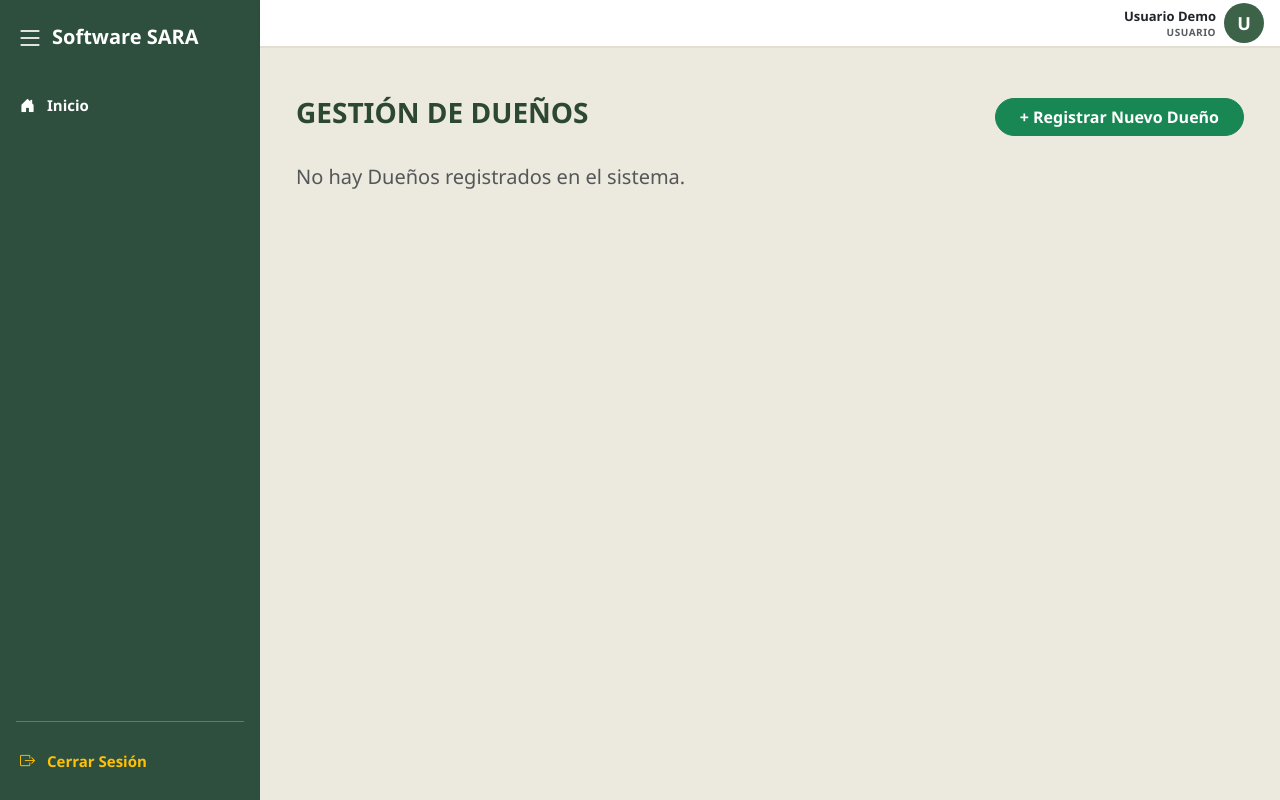
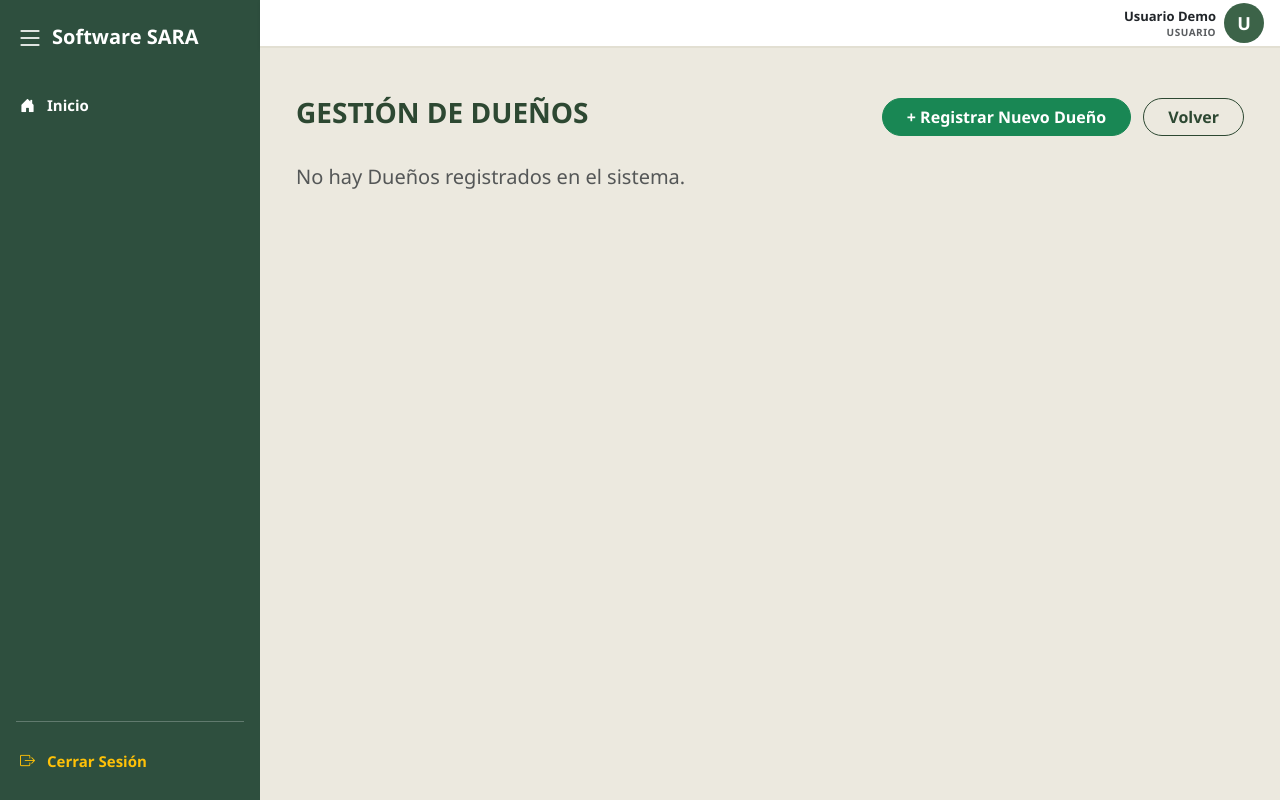
Before and after one commit to Yuliana-2006/Software-SARA, an ASP.NET Core app: template Views/Dueno/Index.cshtml in a window 1280 px wide. Run offline with ASP.NET Core 8, Linux system fonts and the light colour scheme; the template is opened without the code that fills it, so the values that code supplies are empty; some libraries are stand-ins or nearby versions.

Commit message:
feat: agrege botones volver

```diff
--- a/Views/Caja/Index.cshtml
+++ b/Views/Caja/Index.cshtml
@@ -21,7 +21,7 @@
 </style>
 
 <div class="container py-4">
-    <h3 class="fw-bold mb-4" style="color: #2D4832;">Caja</h3>
+    <h3 class="fw-bold mb-4" style="color: #2D4832;">CAJA</h3>
 
     @if (TempData["MensajeExito"] != null) { <div class="alert alert-success fw-bold shadow-sm">@TempData["MensajeExito"]</div> }
     @if (TempData["MensajeError"] != null) { <div class="alert alert-danger fw-bold shadow-sm">@TempData["MensajeError"]</div> }
--- a/Views/Dueno/Index.cshtml
+++ b/Views/Dueno/Index.cshtml
@@ -26,7 +26,11 @@
 <div class="container py-4">
     <div class="d-flex justify-content-between align-items-center mb-4">
         <h3 class="fw-bold" style="color: #2D4832;">GESTIÓN DE DUEÑOS</h3>
-        <a asp-action="Crear" class="btn btn-success rounded-pill fw-bold px-4">+ Registrar Nuevo Dueño</a>
+        <div>
+            <!-- Botón de Registrar y el nuevo Botón de Volver -->
+            <a asp-action="Crear" class="btn btn-success rounded-pill fw-bold px-4 me-2">+ Registrar Nuevo Dueño</a>
+            <a asp-controller="Home" asp-action="Index" class="btn btn-outline-dark rounded-pill fw-bold px-4" style="border-color: #2D4832; color: #2D4832;">Volver</a>
+        </div>
     </div>
 
     @if (TempData["MensajeExito"] != null) { <div class="alert alert-success fw-bold shadow-sm">@TempData["MensajeExito"]</div> }
@@ -75,7 +79,7 @@
             <div class="modal-body text-center">
                 <h4 class="sara-modal-title" id="textoEstado"></h4>
                 <form id="formEstado" method="post" asp-action="CambiarEstado">
-                    @Html.AntiForgeryToken() <!-- ¡ESTO ES VITAL! -->
+                    @Html.AntiForgeryToken()
                     <input type="hidden" name="id" id="idEstado" />
                     <div class="d-flex justify-content-between mt-4">
                         <button type="submit" class="sara-modal-btn">Confirmar</button>
@@ -94,7 +98,7 @@
             <div class="modal-body text-center">
                 <h4 class="sara-modal-title" id="textoEliminar"></h4>
                 <form id="formEliminar" method="post" asp-action="Eliminar">
-                    @Html.AntiForgeryToken() <!-- ¡ESTO ES VITAL! -->
+                    @Html.AntiForgeryToken()
                     <input type="hidden" name="id" id="idEliminar" />
                     <div class="d-flex justify-content-between mt-4">
                         <button type="submit" class="sara-modal-btn text-danger">Confirmar</button>
--- a/Views/Informe/Index.cshtml
+++ b/Views/Informe/Index.cshtml
@@ -20,7 +20,7 @@
                     <input type="date" name="fechaSeleccionada" class="form-control rounded-pill" value="@DateTime.Today.ToString("yyyy-MM-dd")" required />
                 </div>
                 <button type="submit" class="btn btn-light w-100 rounded-pill fw-bold py-2">GENERAR REPORTE</button>
-                <a asp-controller="Caja" asp-action="Index" class="btn btn-outline-light w-100 rounded-pill mt-2">Cancelar</a>
+                <a asp-controller="Home" asp-action="Index" class="btn btn-outline-light w-100 rounded-pill mt-2">Cancelar</a>
             </form>
         </div>
     </div>
--- a/Views/Informe/Preview.cshtml
+++ b/Views/Informe/Preview.cshtml
@@ -143,7 +143,7 @@
     }
 
     <!-- SECCIÓN 3: FACTURAS PAGADAS -->
-    <h5 class="fw-bold mt-5 mb-3" style="color: #198754;"><i class="bi bi-check-circle-fill"></i> Facturas Pagadas / Canceladas</h5>
+    <h5 class="fw-bold mt-5 mb-3" style="color: #198754;"><i class="bi bi-check-circle-fill"></i> Facturas Pagadas</h5>
     @if (Model.FacturasPagadas.Any())
     {
         <div class="table-responsive shadow-sm rounded">
--- a/Views/Personal/SeleccionarRol.cshtml
+++ b/Views/Personal/SeleccionarRol.cshtml
@@ -18,7 +18,7 @@
         <h3 class="fw-bold" style="color: #2D4832;">SECCIÓN DE @ViewBag.NombreRol.ToUpper()</h3>
         <div>
             <!-- El botón de agregar apunta a Registrar con el idRol correcto -->
-            <a asp-action="Registrar" asp-route-idRol="@idRol" class="btn btn-success rounded-pill fw-bold me-2">+ Agregar</a>
+            <a asp-action="Registrar" asp-route-idRol="@idRol" class="btn btn-success rounded-pill fw-bold me-2">+ Registrar</a>
             <a asp-action="Index" class="btn btn-outline-dark rounded-pill fw-bold">Volver</a>
         </div>
     </div>
--- a/Views/Recordatorios/EntregasProximas.cshtml
+++ b/Views/Recordatorios/EntregasProximas.cshtml
@@ -9,7 +9,7 @@
 <div class="facturas-container">
 
     <div class="facturas-header-banner">
-        <h2>Entregas Próximas (Alertas)</h2>
+        <h2>ENTREGAS PROXIMAS (ALERTAS)</h2>
 
         <!-- El botón "Volver" solo se muestra si NO es Tesorero -->
         @if (rolUsuario != "Tesorero")
--- a/Views/Recordatorios/Index.cshtml
+++ b/Views/Recordatorios/Index.cshtml
@@ -6,7 +6,7 @@
 <div class="facturas-container">
 
     <div class="facturas-header-banner">
-        <h2>Recordatorios de Pedido</h2>
+        <h2>RECORDATORIO DE PEDIDOS</h2>
         <!-- Botón actualizado con el enlace a Entregas Próximas y el contador de notificaciones -->
         <a asp-controller="Recordatorios" asp-action="EntregasProximas" class="btn-vencimientos" style="position: relative;">
             Entregas Próximas
--- a/Views/Sustento/Index.cshtml
+++ b/Views/Sustento/Index.cshtml
@@ -39,7 +39,7 @@
 </style>
 
 <div class="container py-4">
-    <h3 class="fw-bold mb-4" style="color: #2D4832;">Calcular Sustento Mínimo de Caja Diaria</h3>
+    <h3 class="fw-bold mb-4" style="color: #2D4832;">CALCULAR SUSTENTO MINIMO DE CAJA DIARIA</h3>
 
     @if (TempData["MensajeError"] != null)
     {
```
Also changed, not shown: Controllers/AccesoController.cs (+6 -4 lines), Views/Proveedores/FacturasProveedores.cshtml (+9 -4 lines), Views/ServiciosPublicos/FacturasServiciosPublicos.cshtml (+11 -4 lines), Views/Sustento/SeleccionarFecha.cshtml (+8 -0 lines).
